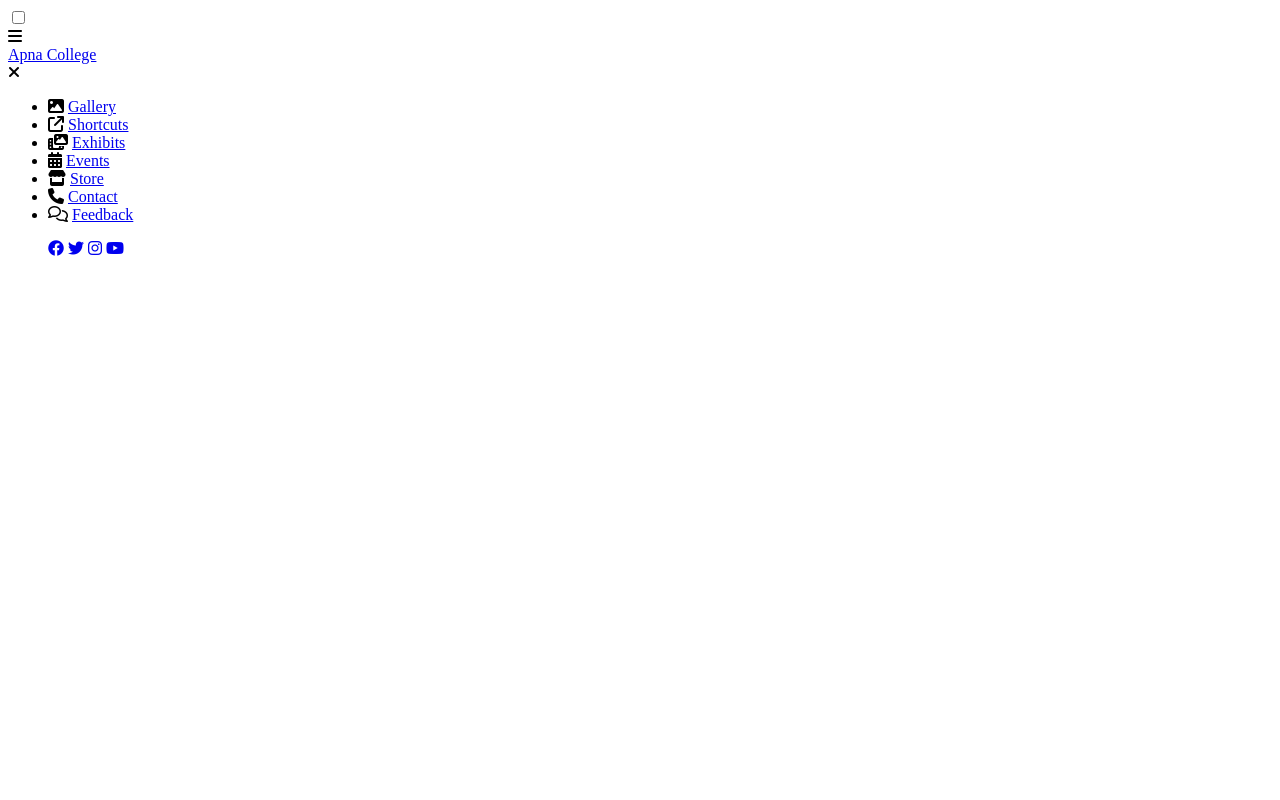
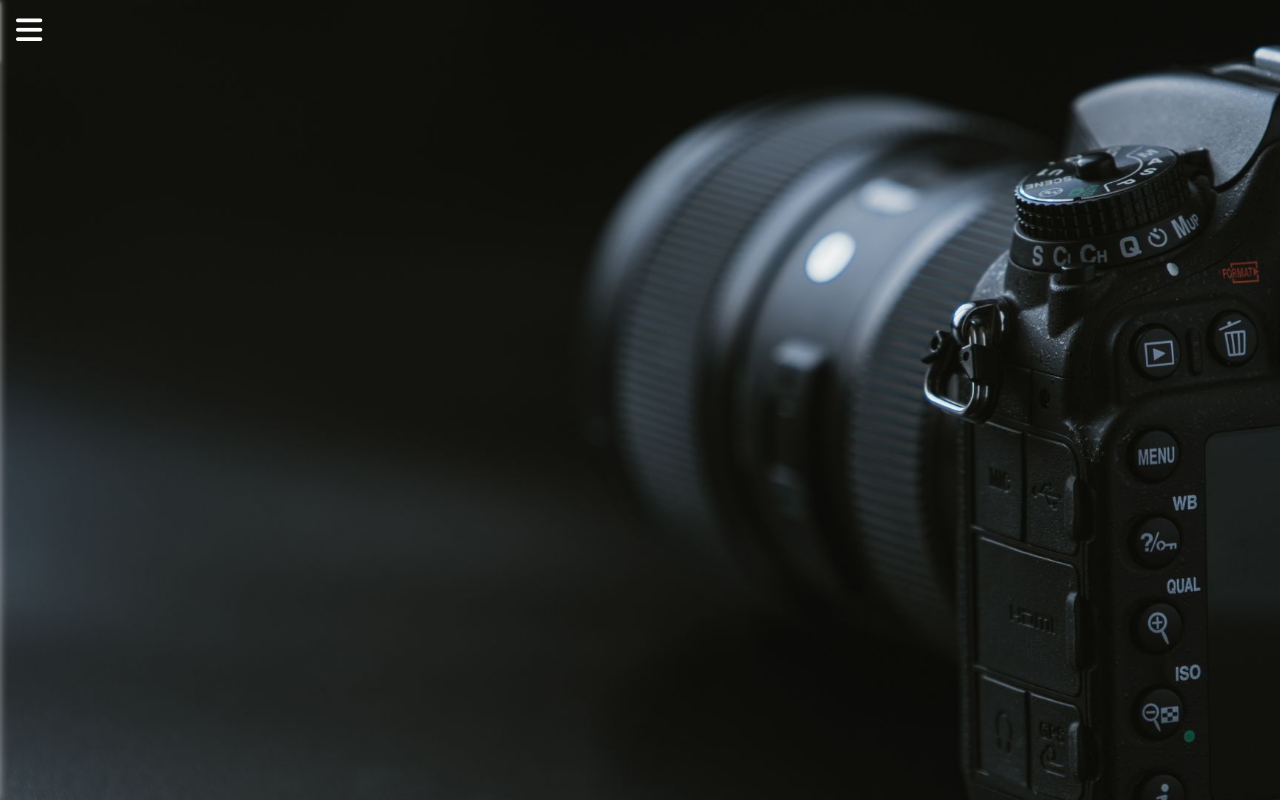
Before and after one commit to Soumyadeep-kar/html-css-sidebar, a plain HTML site: page index.html in a window 1280 px wide. Drawn offline with Linux system fonts and the light colour scheme.

Commit message:
Update and rename MINI PROJECT.html to index.html

```diff
--- a/MINI PROJECT.html
+++ b/index.html
@@ -5,7 +5,7 @@
     <meta http-equiv="X-UA-Compatible" content="IE=edge" />
     <meta name="viewport" content="width=device-width, initial-scale=1.0" />
     <title>CSS Project</title>
-    <link rel="stylesheet" href="MINI PROJECT.css"/>
+    <link rel="stylesheet" href="style.css"/>
     <link rel="preconnect" href="https://fonts.googleapis.com" />
     <link rel="preconnect" href="https://fonts.gstatic.com" crossorigin />
    <link href="https://fonts.googleapis.com/css2?family=Poppins&display=swap" rel="stylesheet">
```
